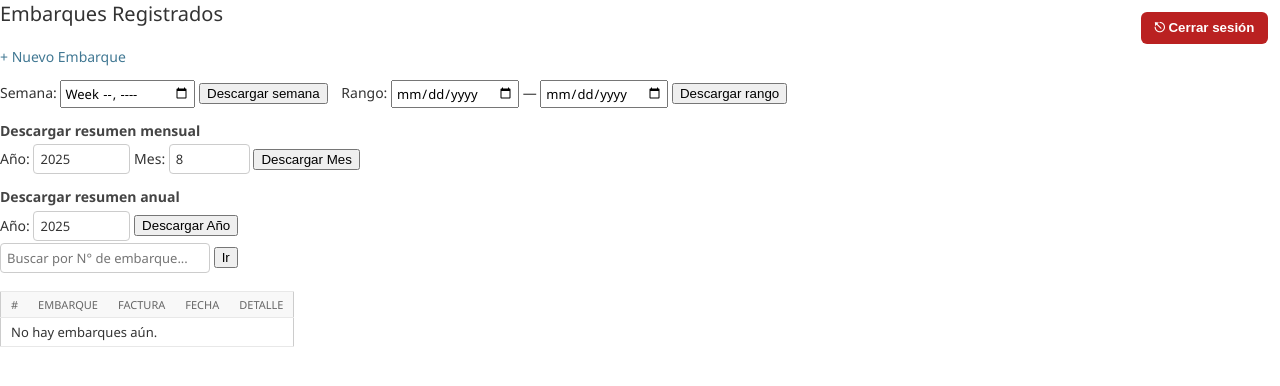
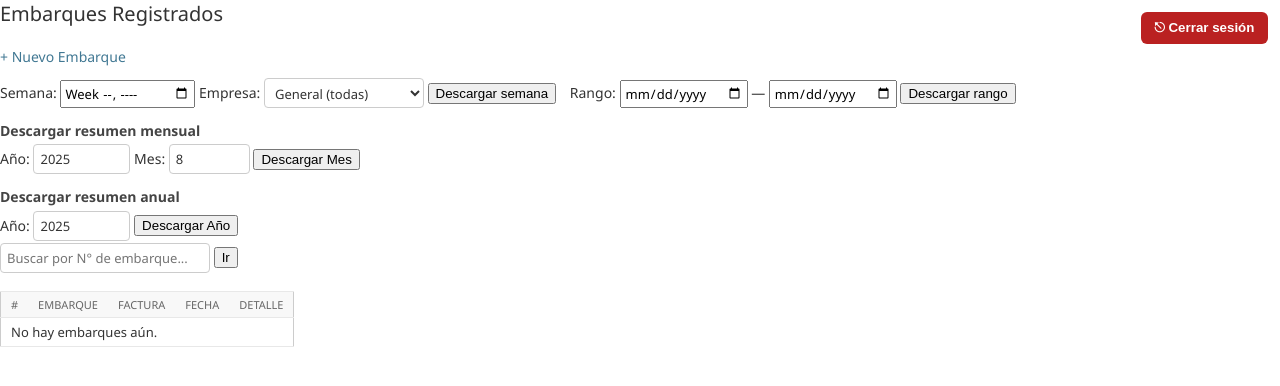
Before and after one commit to KevinLaga/lacima, a Django app: page /empaques/lista/ in a window 1280 px wide. Shown: the top 386 px of the page. Run offline with Django 5.2, Linux system fonts and the light colour scheme; the visitor is signed in with stand-in values (Sample User, id 1); data that the repository does not hold is empty.

Commit message:
Template

```diff
--- a/empaques/templates/empaques/shipment_list.html
+++ b/empaques/templates/empaques/shipment_list.html
@@ -31,12 +31,25 @@
   <h1>Embarques Registrados</h1>
   <p><a href="{% url 'shipment_create' %}">+ Nuevo Embarque</a></p>
 
-  <!-- Descarga por semana -->
-  <form method="get" style="display:inline-block; margin-right:10px;">
-    <label for="id_iso_week">Semana:</label>
-    <input type="week" id="id_iso_week" name="iso_week" />
-    <button type="submit" name="descargar" value="semana">Descargar semana</button>
-  </form>
+  <!-- Descarga por semana (input type="week" + empresa) -->
+<form method="get" style="display:inline-block; margin-right:10px;">
+  <label for="id_iso_week">Semana:</label>
+  <input type="week" id="id_iso_week" name="iso_week"
+         value="{{ request.GET.iso_week|default:'' }}" required>
+
+  <label for="id_empresa">Empresa:</label>
+  <select id="id_empresa" name="empresa">
+    <option value="general" {% if request.GET.empresa == 'general' %}selected{% endif %}>General (todas)</option>
+    <option value="La Cima Produce" {% if request.GET.empresa == 'La Cima Produce' %}selected{% endif %}>La Cima Produce</option>
+    <option value="RC Organics" {% if request.GET.empresa == 'RC Organics' %}selected{% endif %}>RC Organics</option>
+    <option value="GH Farms" {% if request.GET.empresa == 'GH Farms' %}selected{% endif %}>GH Farms</option>
+    <option value="Gourmet Baja Farms" {% if request.GET.empresa == 'Gourmet Baja Farms' %}selected{% endif %}>Gourmet Baja Farms</option>
+    <option value="GBF Farms" {% if request.GET.empresa == 'GBF Farms' %}selected{% endif %}>GBF Farms</option>
+  </select>
+
+  <button type="submit" name="descargar" value="semana">Descargar semana</button>
+</form>
+
 
   <!-- Descarga por rango de fechas -->
   <form method="get" style="display:inline-block; margin-right:10px;">
```
